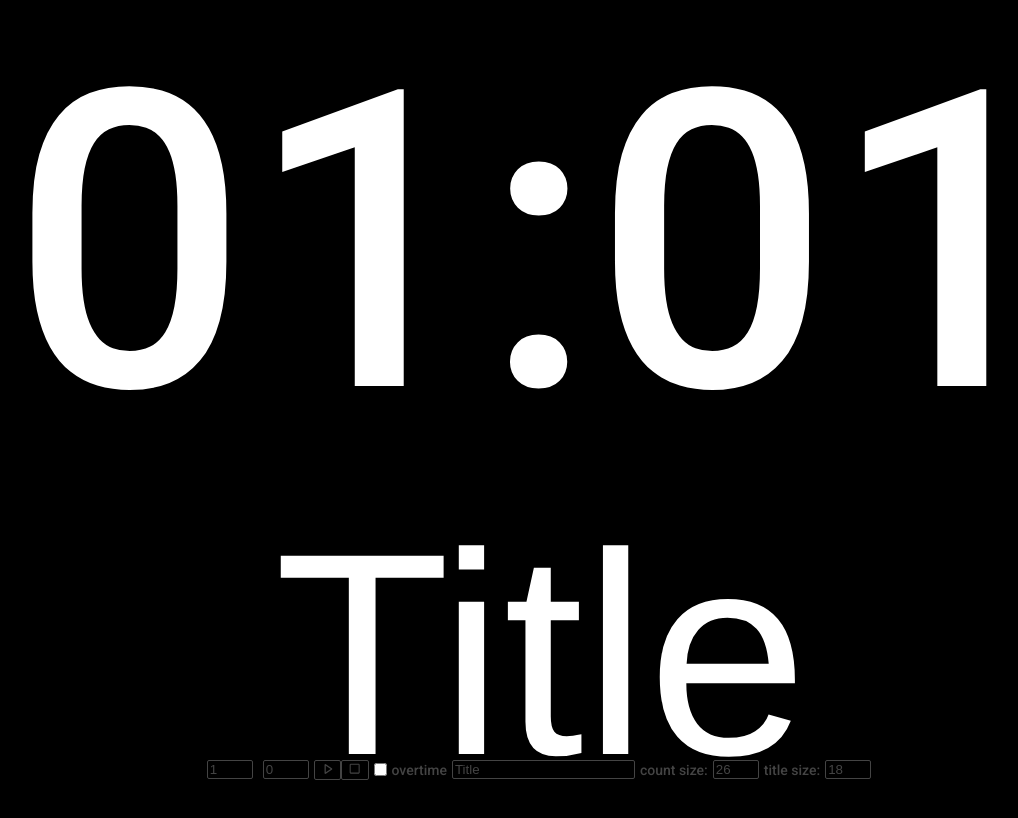
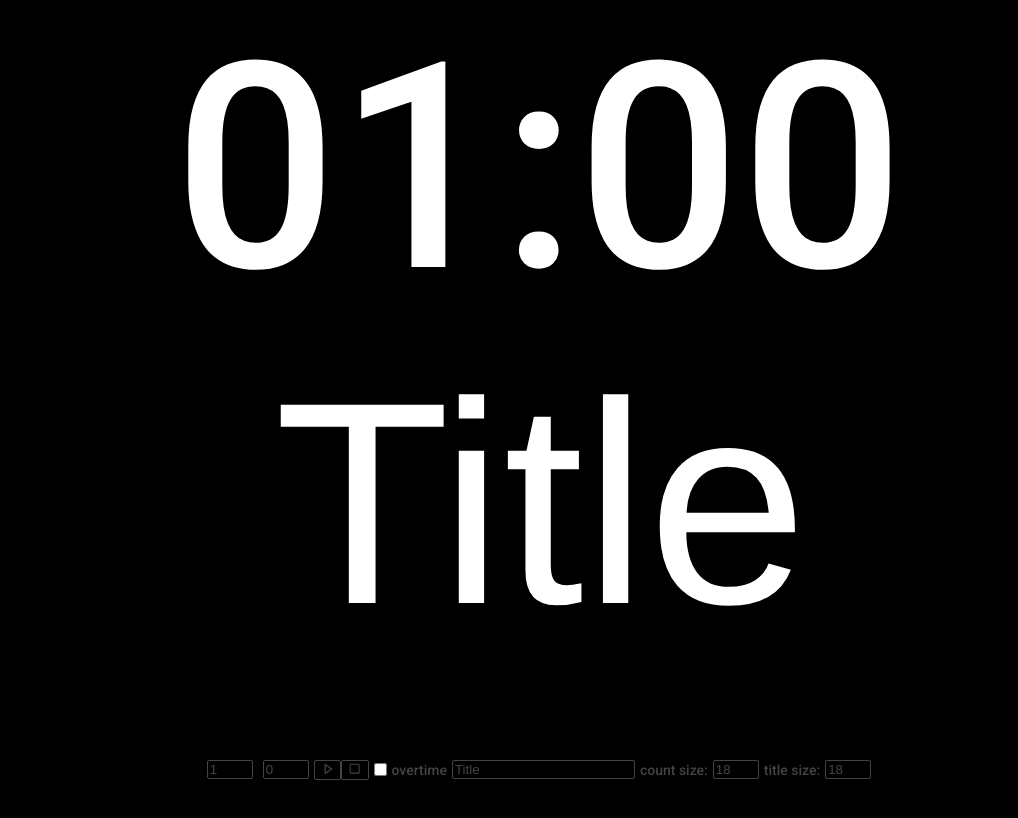
Before and after one commit to byung-ha/stage-countdown, a React (Vite) app: page / in a window 1280 px wide. Shown: the top 818 px of the page, without its empty margins (101-1119 px from the left). Built offline with nearby package versions, Linux system fonts and the light colour scheme.

Commit message:
Add localstorage for config

```diff
--- a/src/App.tsx
+++ b/src/App.tsx
@@ -8,13 +8,13 @@ function App() {
 
   const [countMs, setCountMs] = useState(60000)
   const [title, setTitle] = useState('Title')
-  const [countdownSize, setcountdownSize] = useState(26)
-  const [titleSize, settitleSize] = useState(18)
+  const [countdownSize, setcountdownSize] = useState(parseInt(localStorage.getItem('countdownSize') as string??"18"))
+  const [titleSize, settitleSize] = useState(parseInt(localStorage.getItem('titleSize') as string??"18"))
   const [minutes, setMinutes] = useState(1)
   const [seconds, setSeconds] = useState(0)
   const [countdownKey, setCountdownKey] = useState(Math.random())
-  const [overtime, setOvertime] = useState(false)
-    const [autoStart, setAutoStart] = useState(false)
+  const [overtime, setOvertime] = useState(localStorage.getItem('overtime') === 'true')
+  const [autoStart, setAutoStart] = useState(false)
 
   const resetCountdown =() => {
     setCountdownKey(Math.random())
@@ -23,9 +23,24 @@ function App() {
   }
   const stopCountdown =() => {
     setCountdownKey(Math.random())
-    setCountMs(-1)
+    setCountMs(0)
     setAutoStart(false)
   }
+  const updateCheckbox =
+    (e: { target: { checked: boolean; }; }) => {
+      setOvertime(e.target.checked)
+      localStorage.setItem('overtime', String(e.target.checked))
+    }
+  const updateCountSize =
+    (e: React.ChangeEvent<HTMLInputElement>) => {
+      setcountdownSize(parseInt(e.target.value) ?? 0)
+      localStorage.setItem('countdownSize', String(parseInt(e.target.value) ?? 0))
+    }
+  const updateTitleSize =
+    (e: React.ChangeEvent<HTMLInputElement>) => {
+      settitleSize(parseInt(e.target.value) ?? 0)
+      localStorage.setItem('titleSize', String(parseInt(e.target.value) ?? 0))
+    }
   return (
       <>
         <div>
@@ -39,10 +54,10 @@ function App() {
           <input type='number' style={{width:'3em'}} value={seconds} size={2} min={0} max={59} onInput={(e:React.ChangeEvent<HTMLInputElement>) => setSeconds(parseInt(e.target.value)??0)}/>
           <button onClick={resetCountdown}><VscDebugStart /></button>
           <button onClick={stopCountdown}><VscDebugStop /></button>
-          <input type='checkbox' checked={overtime} onChange={e => setOvertime(e.target.checked)}/>overtime
+          <input type='checkbox' checked={overtime} onChange={updateCheckbox}/>overtime
           <input type='text' value={title} onInput={(e:React.ChangeEvent<HTMLInputElement>) => setTitle(e.target.value)}/>
-          count size:<input type='number' style={{width:'3em'}} value={countdownSize} min={5} onInput={(e:React.ChangeEvent<HTMLInputElement>) => setcountdownSize(parseInt(e.target.value)??0)}/>
-          title size:<input type='number' style={{width:'3em'}} value={titleSize} min={5} onInput={(e:React.ChangeEvent<HTMLInputElement>) => settitleSize(parseInt(e.target.value)??0)}/>
+          count size:<input type='number' style={{width:'3em'}} value={countdownSize} min={1} onInput={updateCountSize}/>
+          title size:<input type='number' style={{width:'3em'}} value={titleSize} min={1} onInput={updateTitleSize}/>
         </div>
       </>
   )
--- a/src/components/CountdownContainer.tsx
+++ b/src/components/CountdownContainer.tsx
@@ -1,5 +1,4 @@
 import Countdown, {zeroPad} from "react-countdown";
-import {useEffect, useState} from "react";
 import {CountdownRendererFn} from "react-countdown/dist/Countdown";
 
 interface CountdownProps {
@@ -9,13 +8,10 @@ interface CountdownProps {
   autoStart?: boolean
 }
 
+const adjustMs = 999;
+
 function CountdownContainer({ms, size, overtime, autoStart=false}: Readonly<CountdownProps>) {
-  const adjustMs = 1000;
-  const [date, setDate] = useState(Date.now() + ms + adjustMs);
-  useEffect(() => {
-    if (ms > 0)
-      setDate(Date.now() + ms + adjustMs);
-  }, [ms]);
+  const date = Date.now() + ms + adjustMs
   const renderer: CountdownRendererFn = ({minutes, seconds, completed}) => {
     if (completed && !(minutes === 0 && seconds === 0)) {
       return <span style={{color: 'red'}}>-{zeroPad(minutes)}:{zeroPad(seconds)}</span>;
--- a/vite.config.ts
+++ b/vite.config.ts
@@ -5,4 +5,7 @@ import {viteSingleFile} from "vite-plugin-singlefile";
 // https://vite.dev/config/
 export default defineConfig({
   plugins: [react(), viteSingleFile()],
+  build: {
+    outDir: 'docs',
+  }
 })
```
Also changed, not shown: 1 other file (tests, documents, lock files or other folders).
